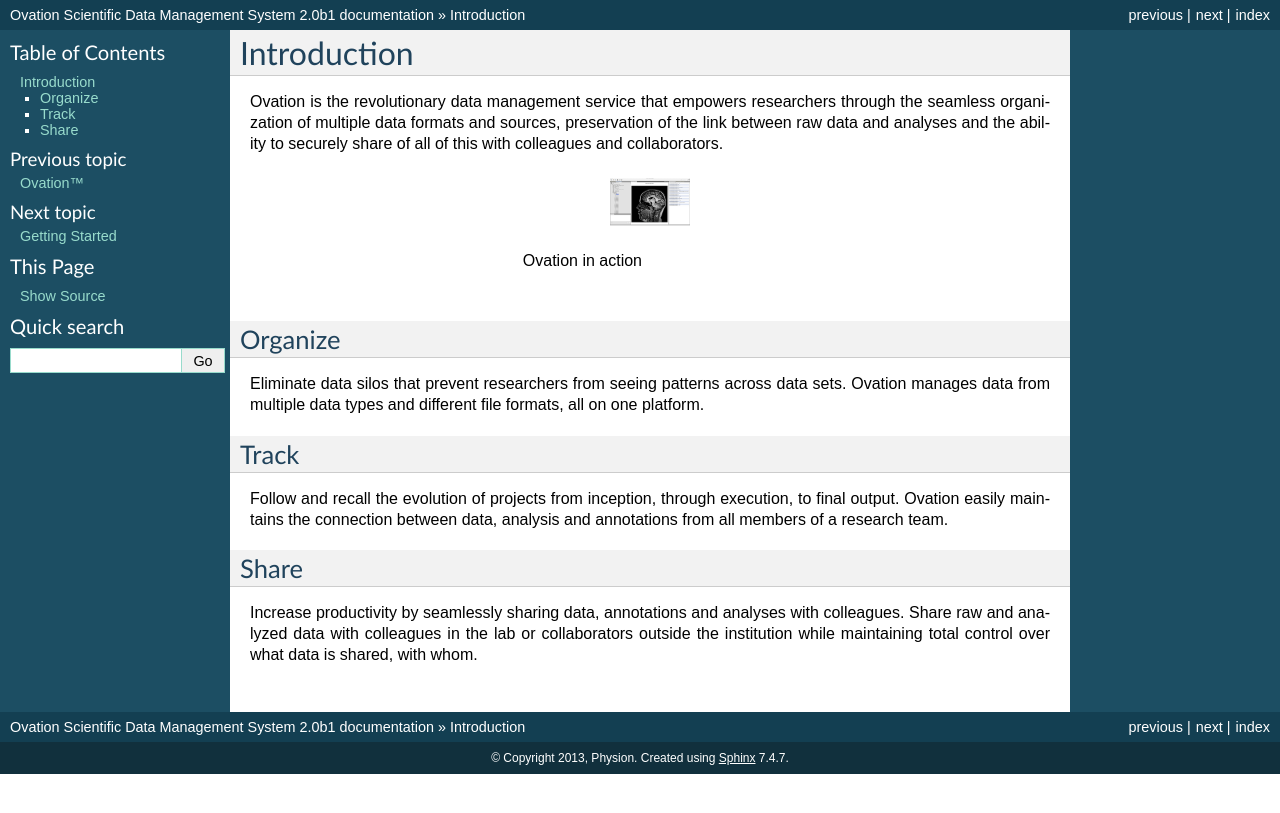
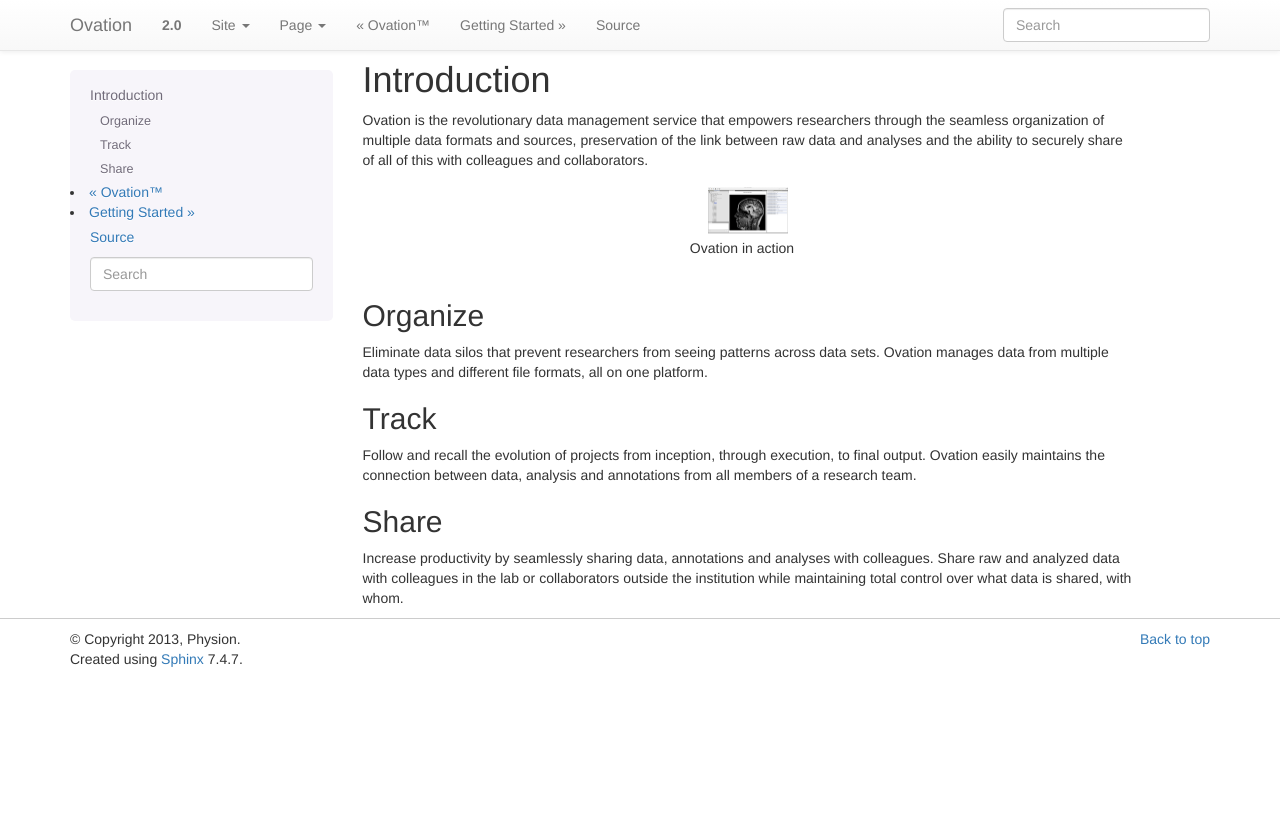
Before and after one commit to physion/ovation-docs, a Sphinx documentation site: the page built from source/introduction.rst, in a window 1280 px wide. Shown: the top 813 px of the page. Built offline with Sphinx 7.4.7, drawn with Linux system fonts in a browser that asks for light colours.

Commit message:
Use sphinx-bootstrap. And it's awesome.

```diff
--- a/source/conf.py
+++ b/source/conf.py
@@ -12,6 +12,8 @@
 # serve to show the default.
 
 import sys, os
+import sphinx_bootstrap_theme
+
 
 # If extensions (or modules to document with autodoc) are in another directory,
 # add these directories to sys.path here. If the directory is relative to the
@@ -94,15 +96,55 @@
 
 # The theme to use for HTML and HTML Help pages.  See the documentation for
 # a list of builtin themes.
-html_theme = 'default'
+html_theme = 'bootstrap'
+
 
 # Theme options are theme-specific and customize the look and feel of a theme
 # further.  For a list of options available for each theme, see the
 # documentation.
-#html_theme_options = {}
+html_theme_options = {
+    # Navigation bar title. (Default: ``project`` value)
+    'navbar_title': "Ovation",
+
+    # Tab name for entire site. (Default: "Site")
+    #'navbar_site_name': "Site",
+
+    # Global TOC depth for "site" navbar tab. (Default: 1)
+    # Switching to -1 shows all levels.
+    #'globaltoc_depth': 2,
+
+    # Include hidden TOCs in Site navbar?
+    #
+    # Note: If this is "false", you cannot have mixed ``:hidden:`` and
+    # non-hidden ``toctree`` directives in the same page, or else the build
+    # will break.
+    #
+    # Values: "true" (default) or "false"
+    #'globaltoc_includehidden': "true",
+
+    # HTML navbar class (Default: "navbar") to attach to <div> element.
+    # For black navbar, do "navbar navbar-inverse"
+    #'navbar_class': "navbar navbar-inverse",
+
+    # Fix navigation bar to top of page?
+    # Values: "true" (default) or "false"
+    #'navbar_fixed_top': "true",
+
+    # Location of link to source.
+    # Options are "nav" (default), "footer" or anything else to exclude.
+    #'source_link_position': "nav",
+
+    # Bootswatch (http://bootswatch.com/) theme.
+    #
+    # Options are nothing with "" (default) or the name of a valid theme
+    # such as "amelia" or "cosmo".
+    #
+    # Note that this is served off CDN, so won't be available offline.
+    #'bootswatch_theme': "united",
+}
 
 # Add any paths that contain custom themes here, relative to this directory.
-#html_theme_path = []
+html_theme_path = sphinx_bootstrap_theme.get_html_theme_path()
 
 # The name for this set of Sphinx documents.  If None, it defaults to
 # "<project> v<release> documentation".
@@ -113,7 +155,7 @@
 
 # The name of an image file (relative to this directory) to place at the top
 # of the sidebar.
-#html_logo = None
+html_logo = 'ovation_logo.png'
 
 # The name of an image file (within the static path) to use as favicon of the
 # docs.  This file should be a Windows icon file (.ico) being 16x16 or 32x32
--- a/source/introduction.rst
+++ b/source/introduction.rst
@@ -3,7 +3,7 @@
 
 Ovation is the revolutionary data management service that empowers researchers through the seamless organization of multiple data formats and sources, preservation of the link between raw data and analyses and the ability to securely share of all of this with colleagues and collaborators.
 
-.. figure::  media/ui-mri-screen-small.png
+.. figure::  _static/ui-mri-screen-small.png
    :figwidth: 33%
    :scale: 25%
 
```
Also changed, not shown: requirements.txt (added, +10 -0 lines), source/_static/ovation_logo.png (added), source/_static/ui-mri-screen-small.png (renamed from source/media/ui-mri-screen-small.png), source/_static/ui-mri-screen.png (renamed from source/media/ui-mri-screen.png).
